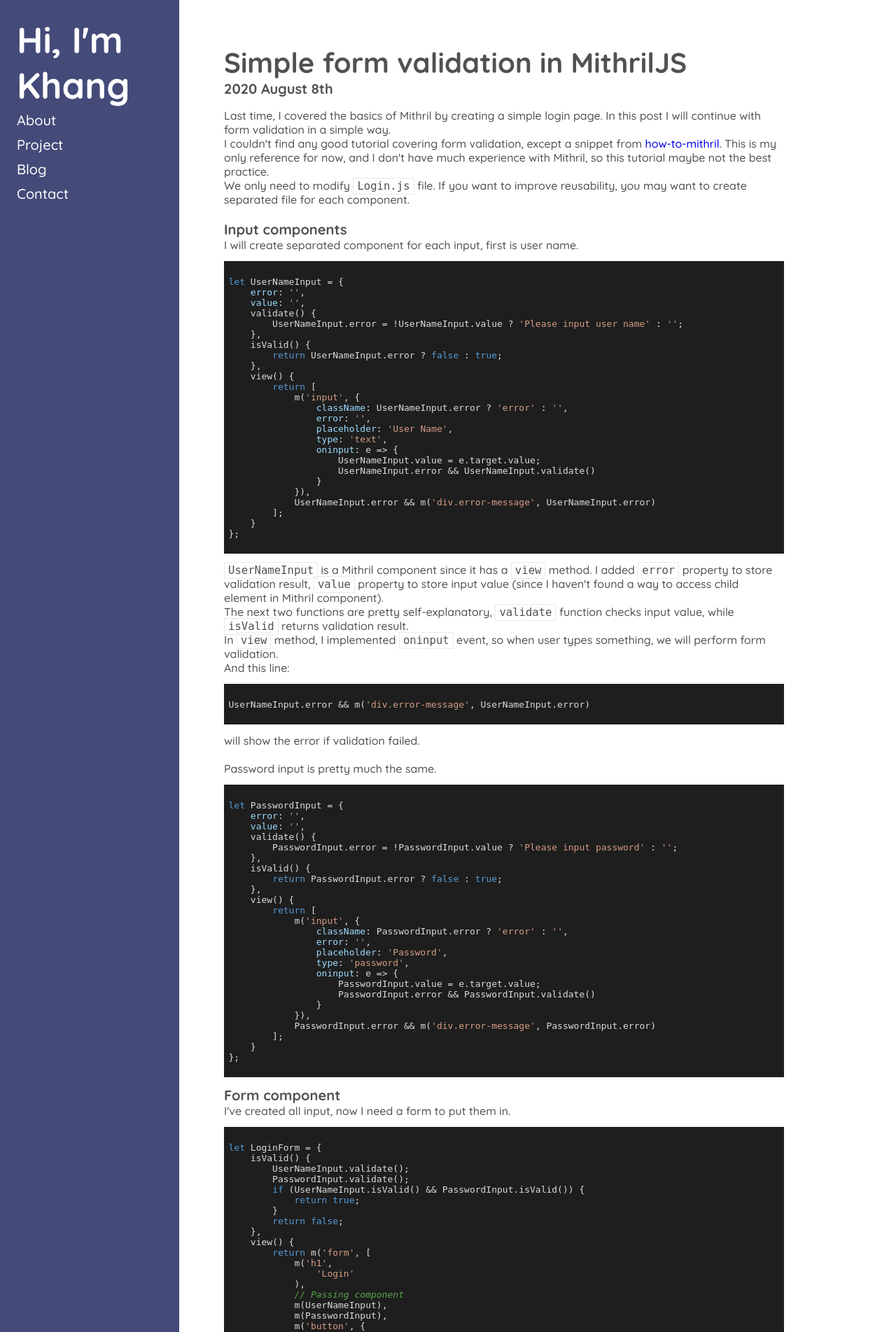
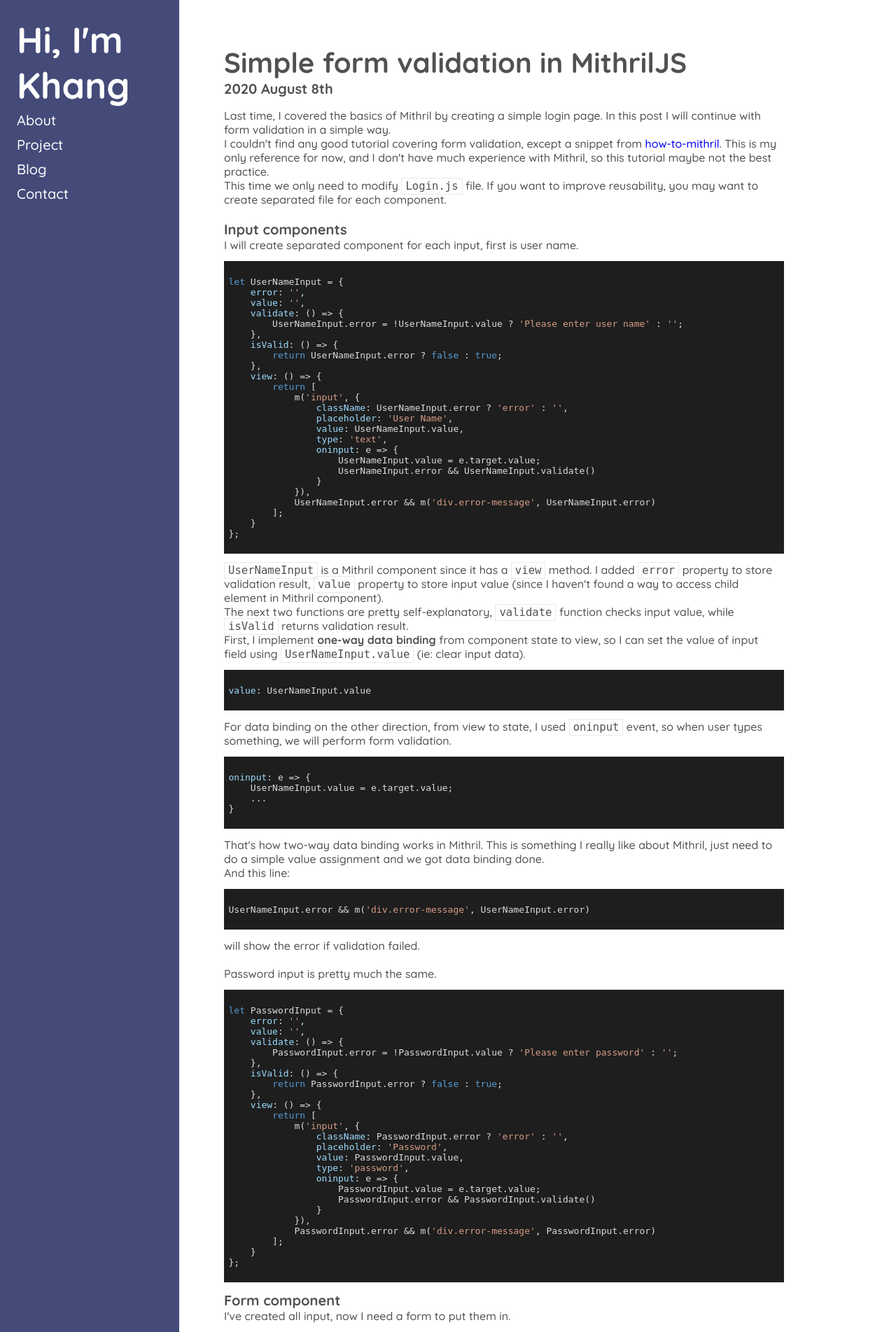
Before and after one commit to tranchikhang/ckhang, a Flask app: template app/templates/posts/2020/2020-08-08-2020-simple-form-validation-mithril-js.html in a window 1280 px wide. Shown: the top 1903 px of the page at 70% size. Run offline with Flask 2, Linux system fonts and the light colour scheme; the template is opened without the code that fills it, so the values that code supplies are empty; parts of the project's set-up code (start-up, migrations or seed data) failed here and were passed over; some libraries are stand-ins or nearby versions.

Commit message:
update blog

```diff
--- a/app/templates/posts/2020/2020-08-08-2020-simple-form-validation-mithril-js.html
+++ b/app/templates/posts/2020/2020-08-08-2020-simple-form-validation-mithril-js.html
@@ -17,7 +17,7 @@
     <div class="post-content">
         <p>Last time, I covered the basics of Mithril by creating a simple login page. In this post I will continue with form validation in a simple way.</p>
         <p>I couldn't find any good tutorial covering form validation, except a snippet from <a href="https://how-to-mithril.js.org/" target="_blank">how-to-mithril</a>. This is my only reference for now, and I don't have much experience with Mithril, so this tutorial maybe not the best practice.</p>
-        <p>We only need to modify <code>Login.js</code> file. If you want to improve reusability, you may want to create separated file for each component.</p>
+        <p>This time we only need to modify <code>Login.js</code> file. If you want to improve reusability, you may want to create separated file for each component.</p>
         <br>
         <h3>Input components</h3>
         <p>I will create separated component for each input, first is user name.</p>
@@ -25,18 +25,18 @@
 let UserNameInput = {
     error: '',
     value: '',
-    validate() {
-        UserNameInput.error = !UserNameInput.value ? 'Please input user name' : '';
+    validate: () => {
+        UserNameInput.error = !UserNameInput.value ? 'Please enter user name' : '';
     },
-    isValid() {
+    isValid: () => {
         return UserNameInput.error ? false : true;
     },
-    view() {
+    view: () => {
         return [
             m('input', {
                 className: UserNameInput.error ? 'error' : '',
-                error: '',
                 placeholder: 'User Name',
+                value: UserNameInput.value,
                 type: 'text',
                 oninput: e => {
                     UserNameInput.value = e.target.value;
@@ -50,7 +50,19 @@ let UserNameInput = {
         </code></pre>
         <p><code>UserNameInput</code> is a Mithril component since it has a <code>view</code> method. I added <code>error</code> property to store validation result, <code>value</code> property to store input value (since I haven't found a way to access child element in Mithril component).</p>
         <p>The next two functions are pretty self-explanatory, <code>validate</code> function checks input value, while <code>isValid</code> returns validation result.</p>
-        <p>In <code>view</code> method, I implemented <code>oninput</code> event, so when user types something, we will perform form validation.</p>
+        <p>First, I implement <b>one-way data binding</b> from component state to view, so I can set the value of input field using <code>UserNameInput.value</code> (ie: clear input data).</p>
+        <pre><code class="javascript">
+value: UserNameInput.value
+        </code></pre>
+        <p>For data binding on the other direction, from view to state, I used <code>oninput</code> event, so when user types something, we will perform form validation.</p>
+        <pre><code class="javascript">
+oninput: e => {
+    UserNameInput.value = e.target.value;
+    ...
+}
+        </code></pre>
+        <p>That's how two-way data binding works in Mithril. This is something I really like about Mithril, just need to do a simple value assignment and we got data binding done.</p>
+
         <p>And this line:</p>
         <pre><code class="javascript">
 UserNameInput.error && m('div.error-message', UserNameInput.error)
@@ -62,18 +74,18 @@ UserNameInput.error && m('div.error-message', UserNameInput.error)
 let PasswordInput = {
     error: '',
     value: '',
-    validate() {
-        PasswordInput.error = !PasswordInput.value ? 'Please input password' : '';
+    validate: () => {
+        PasswordInput.error = !PasswordInput.value ? 'Please enter password' : '';
     },
-    isValid() {
+    isValid: () => {
         return PasswordInput.error ? false : true;
     },
-    view() {
+    view: () => {
         return [
             m('input', {
                 className: PasswordInput.error ? 'error' : '',
-                error: '',
                 placeholder: 'Password',
+                value: PasswordInput.value,
                 type: 'password',
                 oninput: e => {
                     PasswordInput.value = e.target.value;
```
